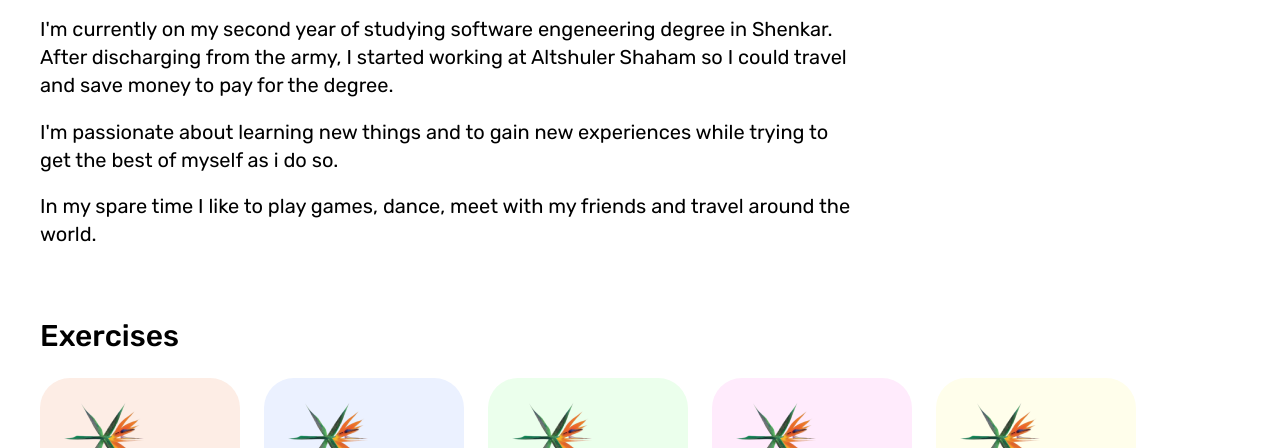
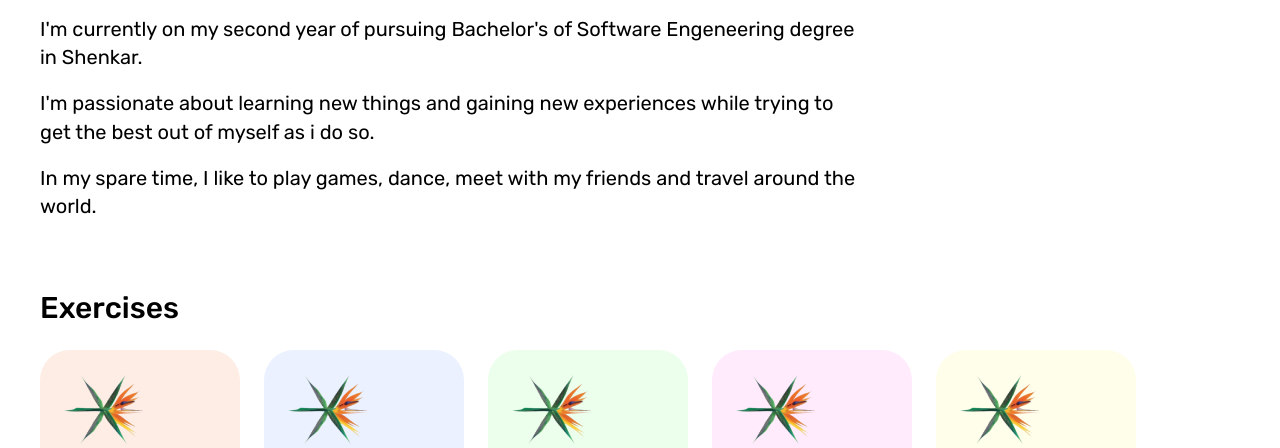
Before and after one commit to adi-git33/WebAndCloudEx2, a plain HTML site: page index.html in a window 1280 px wide. Shown: the part 798-1246 px from the top of the page. Drawn offline with nearby package versions, Linux system fonts and the light colour scheme.

Commit message:
about me section changes

```diff
--- a/index.html
+++ b/index.html
@@ -35,15 +35,13 @@
 				<h3 class="titles">About</h3>
 				<p> Hi! My name is Adi and I'm 26 years old from Rishon Le Zion.</p>
 				<br>
-				<p> I'm currently on my second year of studying software engeneering degree in Shenkar.
-					After discharging from the army, I started working at Altshuler Shaham so I could travel and save money
-					to pay for the degree.
+				<p> I'm currently on my second year of pursuing Bachelor's of Software Engeneering degree in Shenkar.
 				</p>
 				<br>
-				<p> I'm passionate about learning new things and to gain new experiences while trying to get the best of myself as i do so.
+				<p> I'm passionate about learning new things and gaining new experiences while trying to get the best out of myself as i do so.
 				</p>
 				<br>
-				<p> In my spare time I like to play games, dance, meet with my friends and travel around the world.</p>
+				<p> In my spare time, I like to play games, dance, meet with my friends and travel around the world.</p>
 			</section>
 			<!--Exercises-->
 			<section id="exercises">
```
